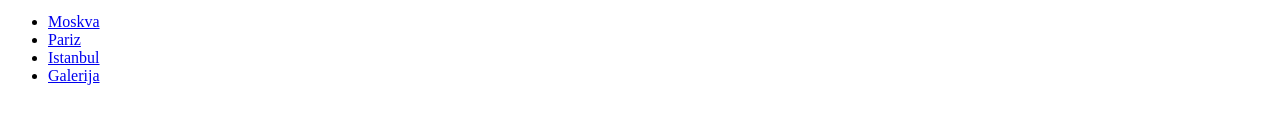
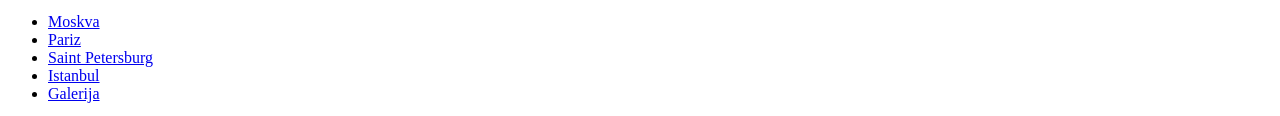
Before and after one commit to Vojkez/html-projekat, a plain HTML site: page Stranice/Istanbul.html in a window 1280 px wide. Shown: the part 1115-1231 px from the top of the page. Drawn offline with Linux system fonts and the light colour scheme.

Commit message:
Update Istanbul.html

```diff
--- a/Stranice/Istanbul.html
+++ b/Stranice/Istanbul.html
@@ -102,6 +102,7 @@
     <ul>
       <li><a href="../index.html">Moskva</a></li>
       <li><a href="Pariz.html">Pariz</a></li>
+      <li><a href="Saint Peterburg.html">Saint Petersburg</a></li>
       <li><a href="Istanbul.html">Istanbul</a></li>
       <li><a href="Galerija.html">Galerija</a></li>
     </ul>
```
